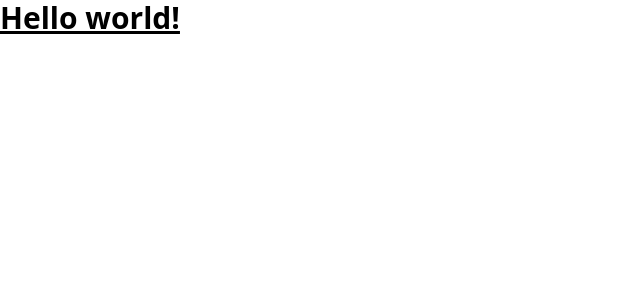
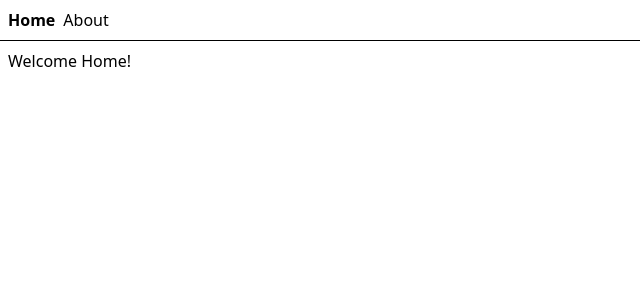
Before and after one commit to metonym/template, a React (Vite) app: page / in a window 1280 px wide. Shown: the top 300 px of the page, without its empty margins (0-640 px from the left). Built offline with nearby package versions, Linux system fonts and the light colour scheme.

Commit message:
chore: add tanstack router

```diff
--- a/index.html
+++ b/index.html
@@ -6,6 +6,6 @@
   </head>
   <body>
     <div id="root"></div>
-    <script type="module" src="/src/index.tsx"></script>
+    <script type="module" src="/src/main.tsx"></script>
   </body>
 </html>
--- a/package.json
+++ b/package.json
@@ -8,6 +8,8 @@
   },
   "dependencies": {
     "@tailwindcss/vite": "^4.1.8",
+    "@tanstack/react-router": "^1.120.18",
+    "@tanstack/react-router-devtools": "^1.120.18",
     "@vitejs/plugin-react": "^4.5.1",
     "react": "^18.3.1",
     "react-dom": "^18.3.1",
@@ -15,6 +17,7 @@
     "vite": "^6.3.5"
   },
   "devDependencies": {
+    "@tanstack/router-plugin": "^1.120.18",
     "@types/react": "^18.3.23",
     "@types/react-dom": "^18.3.7"
   }
--- a/src/App.tsx
+++ /dev/null
@@ -1,5 +0,0 @@
-const App = () => {
-  return <h1 className="text-3xl font-bold underline">Hello world!</h1>;
-};
-
-export default App;
--- a/src/index.tsx
+++ /dev/null
@@ -1,14 +0,0 @@
-import React from "react";
-import ReactDOM from "react-dom/client";
-import App from "./App";
-import "./app.css";
-
-const root = ReactDOM.createRoot(
-  document.getElementById("root") as HTMLElement
-);
-
-root.render(
-  <React.StrictMode>
-    <App />
-  </React.StrictMode>
-);
--- /dev/null
+++ b/src/main.tsx
@@ -0,0 +1,25 @@
+import { StrictMode } from 'react'
+import ReactDOM from 'react-dom/client'
+import { RouterProvider, createRouter } from '@tanstack/react-router'
+import './app.css'
+
+import { routeTree } from './routeTree.gen'
+
+const router = createRouter({ routeTree })
+
+declare module '@tanstack/react-router' {
+  interface Register {
+    router: typeof router
+  }
+}
+
+const rootElement = document.getElementById('root')
+
+if (rootElement) {
+  const root = ReactDOM.createRoot(rootElement)
+  root.render(
+    <StrictMode>
+      <RouterProvider router={router} />
+    </StrictMode>,
+  )
+}
--- /dev/null
+++ b/src/routeTree.gen.ts
@@ -0,0 +1,111 @@
+/* eslint-disable */
+
+// @ts-nocheck
+
+// noinspection JSUnusedGlobalSymbols
+
+// This file was automatically generated by TanStack Router.
+// You should NOT make any changes in this file as it will be overwritten.
+// Additionally, you should also exclude this file from your linter and/or formatter to prevent it from being checked or modified.
+
+// Import Routes
+
+import { Route as rootRoute } from './routes/__root'
+import { Route as AboutImport } from './routes/about'
+import { Route as IndexImport } from './routes/index'
+
+// Create/Update Routes
+
+const AboutRoute = AboutImport.update({
+  id: '/about',
+  path: '/about',
+  getParentRoute: () => rootRoute,
+} as any)
+
+const IndexRoute = IndexImport.update({
+  id: '/',
+  path: '/',
+  getParentRoute: () => rootRoute,
+} as any)
+
+// Populate the FileRoutesByPath interface
+
+declare module '@tanstack/react-router' {
+  interface FileRoutesByPath {
+    '/': {
+      id: '/'
+      path: '/'
+      fullPath: '/'
+      preLoaderRoute: typeof IndexImport
+      parentRoute: typeof rootRoute
+    }
+    '/about': {
+      id: '/about'
+      path: '/about'
+      fullPath: '/about'
+      preLoaderRoute: typeof AboutImport
+      parentRoute: typeof rootRoute
+    }
+  }
+}
+
+// Create and export the route tree
+
+export interface FileRoutesByFullPath {
+  '/': typeof IndexRoute
+  '/about': typeof AboutRoute
+}
+
+export interface FileRoutesByTo {
+  '/': typeof IndexRoute
+  '/about': typeof AboutRoute
+}
+
+export interface FileRoutesById {
+  __root__: typeof rootRoute
+  '/': typeof IndexRoute
+  '/about': typeof AboutRoute
+}
+
+export interface FileRouteTypes {
+  fileRoutesByFullPath: FileRoutesByFullPath
+  fullPaths: '/' | '/about'
+  fileRoutesByTo: FileRoutesByTo
+  to: '/' | '/about'
+  id: '__root__' | '/' | '/about'
+  fileRoutesById: FileRoutesById
+}
+
+export interface RootRouteChildren {
+  IndexRoute: typeof IndexRoute
+  AboutRoute: typeof AboutRoute
+}
+
+const rootRouteChildren: RootRouteChildren = {
+  IndexRoute: IndexRoute,
+  AboutRoute: AboutRoute,
+}
+
+export const routeTree = rootRoute
+  ._addFileChildren(rootRouteChildren)
+  ._addFileTypes<FileRouteTypes>()
+
+/* ROUTE_MANIFEST_START
+{
+  "routes": {
+    "__root__": {
+      "filePath": "__root.tsx",
+      "children": [
+        "/",
+        "/about"
+      ]
+    },
+    "/": {
+      "filePath": "index.tsx"
+    },
+    "/about": {
+      "filePath": "about.tsx"
+    }
+  }
+}
+ROUTE_MANIFEST_END */
--- /dev/null
+++ b/src/routes/__root.tsx
@@ -0,0 +1,20 @@
+import { createRootRoute, Link, Outlet } from '@tanstack/react-router'
+import { TanStackRouterDevtools } from '@tanstack/react-router-devtools'
+
+export const Route = createRootRoute({
+  component: () => (
+    <>
+      <div className="p-2 flex gap-2">
+        <Link to="/" className="[&.active]:font-bold">
+          Home
+        </Link>{' '}
+        <Link to="/about" className="[&.active]:font-bold">
+          About
+        </Link>
+      </div>
+      <hr />
+      <Outlet />
+      <TanStackRouterDevtools />
+    </>
+  ),
+})
--- /dev/null
+++ b/src/routes/about.tsx
@@ -0,0 +1,9 @@
+import { createFileRoute } from '@tanstack/react-router'
+
+export const Route = createFileRoute('/about')({
+  component: About,
+})
+
+function About() {
+  return <div className="p-2">Hello from About!</div>
+}
--- /dev/null
+++ b/src/routes/index.tsx
@@ -0,0 +1,13 @@
+import { createFileRoute } from '@tanstack/react-router'
+
+export const Route = createFileRoute('/')({
+  component: Index,
+})
+
+function Index() {
+  return (
+    <div className="p-2">
+      <h3>Welcome Home!</h3>
+    </div>
+  )
+}
--- a/vite.config.ts
+++ b/vite.config.ts
@@ -1,7 +1,8 @@
 import tailwindcss from "@tailwindcss/vite";
+import { TanStackRouterVite } from '@tanstack/router-plugin/vite';
 import react from "@vitejs/plugin-react";
 import type { UserConfig } from "vite";
 
 export default {
-  plugins: [tailwindcss(), react()],
+  plugins: [tailwindcss(),TanStackRouterVite({ target: 'react', autoCodeSplitting: true }), react()],
 } satisfies UserConfig;
```
Also changed, not shown: 1 other file (tests, documents, lock files or other folders).
